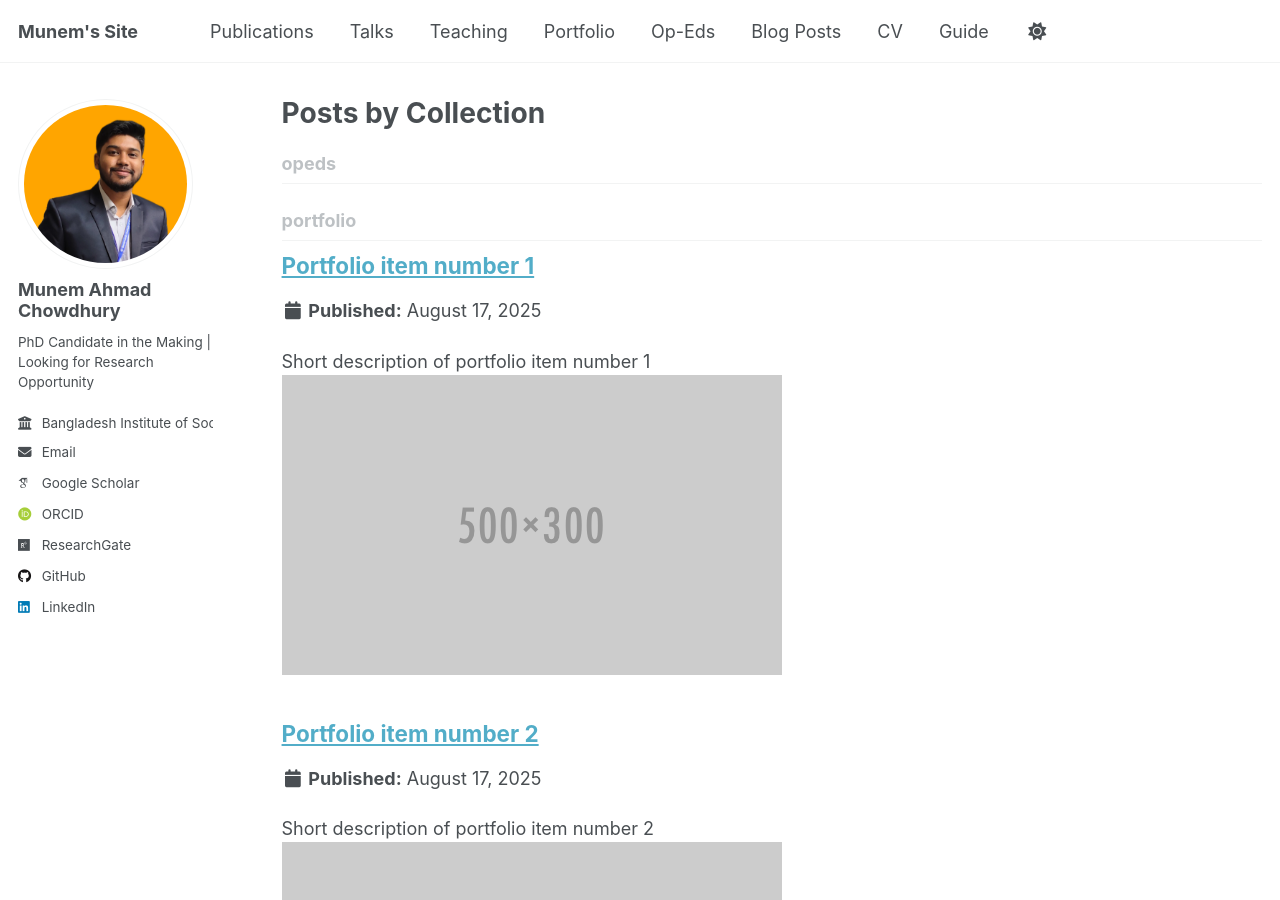
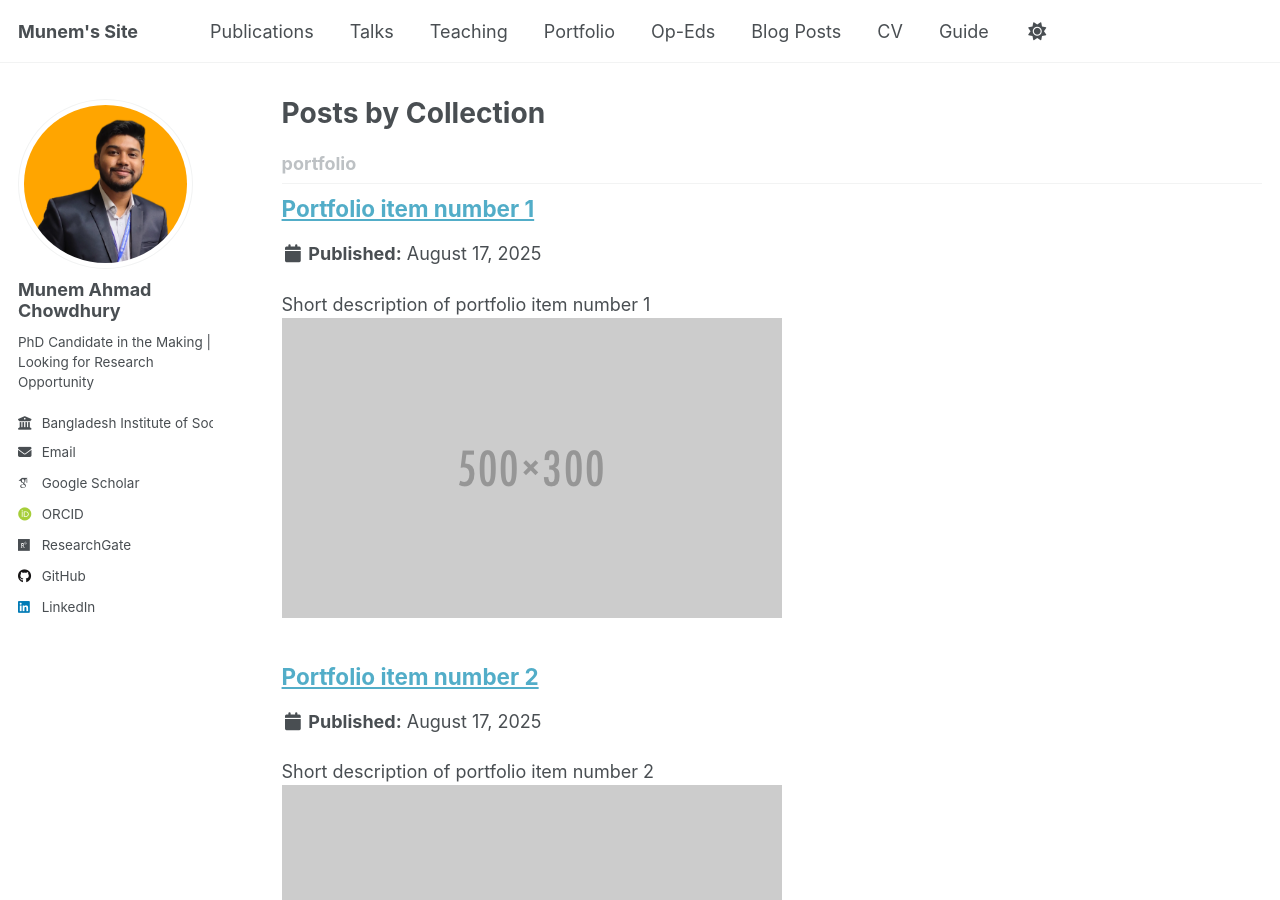
Before and after one commit to munemahmad/munemahmad.github.io, a Jekyll site: the page built from _pages/collection-archive.html, in a window 1280 px wide and 900 px high. Built offline with Jekyll 4.4.1, drawn with Linux system fonts in a browser that asks for light colours; some web fonts are replaced; a script that is not in the unit is left out.

Commit message:
Update _config.yml

```diff
--- a/_config.yml
+++ b/_config.yml
@@ -229,9 +229,7 @@ collections:
   talks:
     output: true
     permalink: /:collection/:path/
-  opeds:
-    output: true
-    permalink: /opeds/:path/
+
 
 
 # These settings control how pages and collections are included in the site
```
